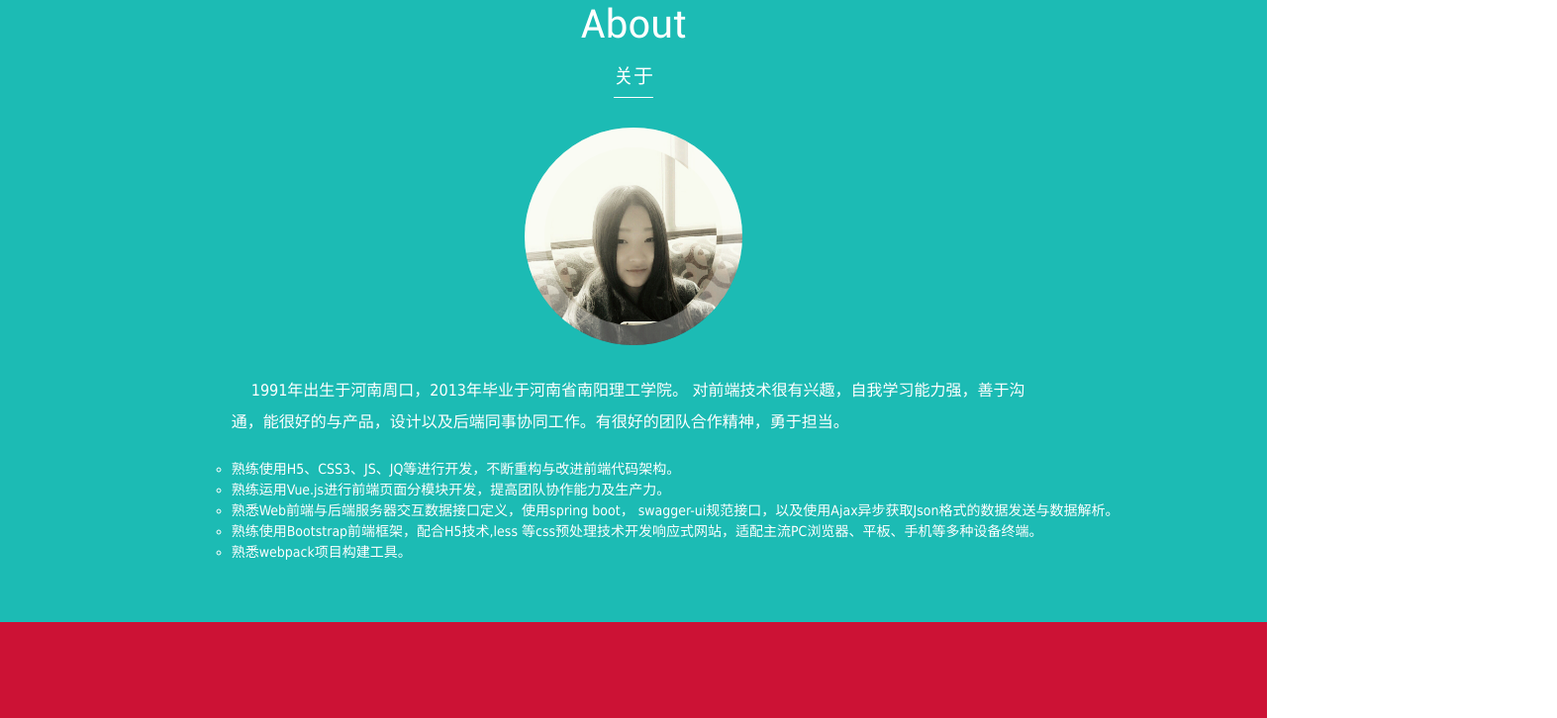
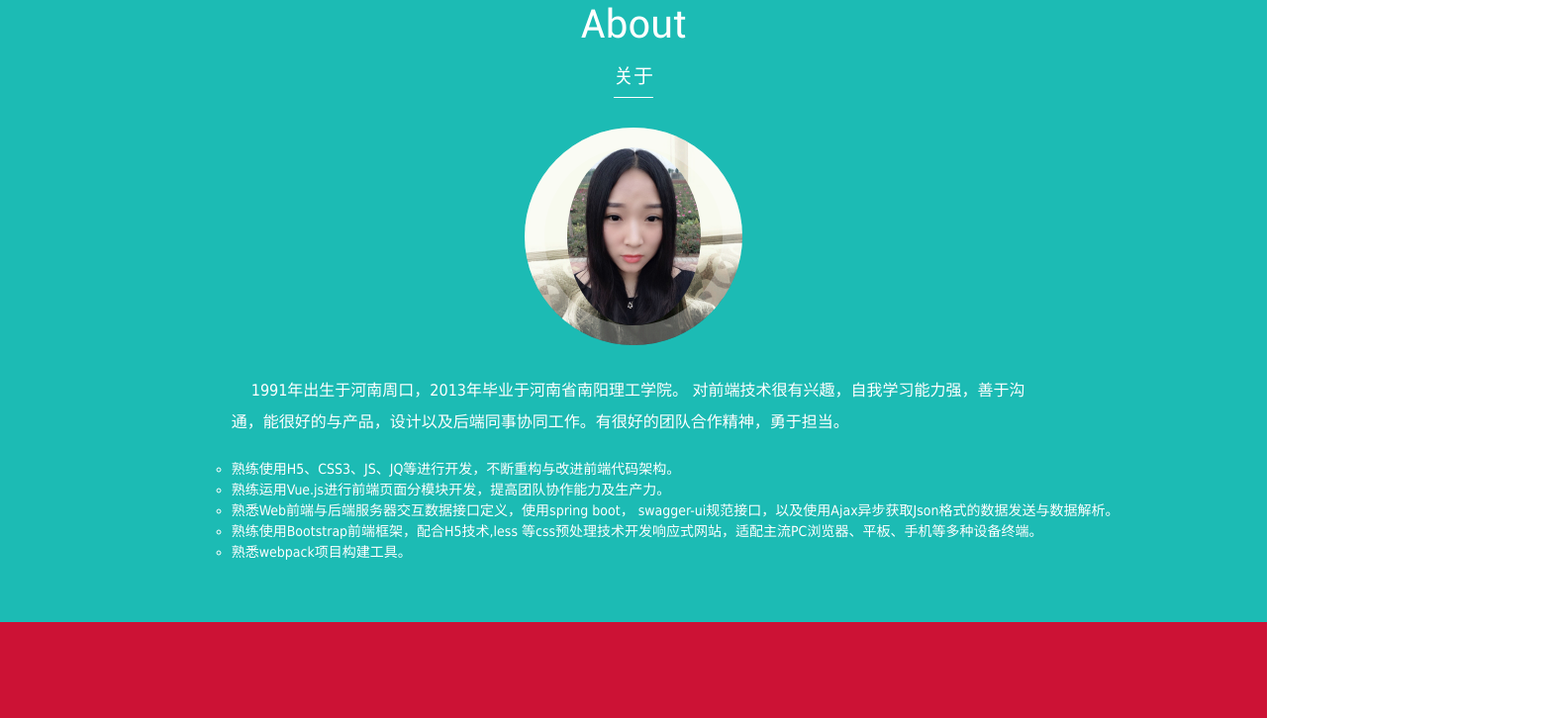
Before and after one commit to shihanxi/myself, a plain HTML site: page index.html in a window 1280 px wide. Shown: the part 4527-5253 px from the top of the page at 99% size, 1573 px wide, since content can reach past the window. Drawn offline with Linux system fonts and the light colour scheme.

Commit message:
Update index.html

```diff
--- a/index.html
+++ b/index.html
@@ -332,7 +332,7 @@
         </div>
         <div class="xixi center-block">
            <div class="shadow"></div>
-            <img src="static/images/xixi.jpg" alt="">
+            <img src="static/images/WechatIMG1.jpeg" alt="">
         </div>
         <div class="selfIntro">
             <h6 style="text-align: left">  1991年出生于河南周口，2013年毕业于河南省南阳理工学院。 对前端技术很有兴趣，自我学习能力强，善于沟通，能很好的与产品，设计以及后端同事协同工作。有很好的团队合作精神，勇于担当。</h6>
```
